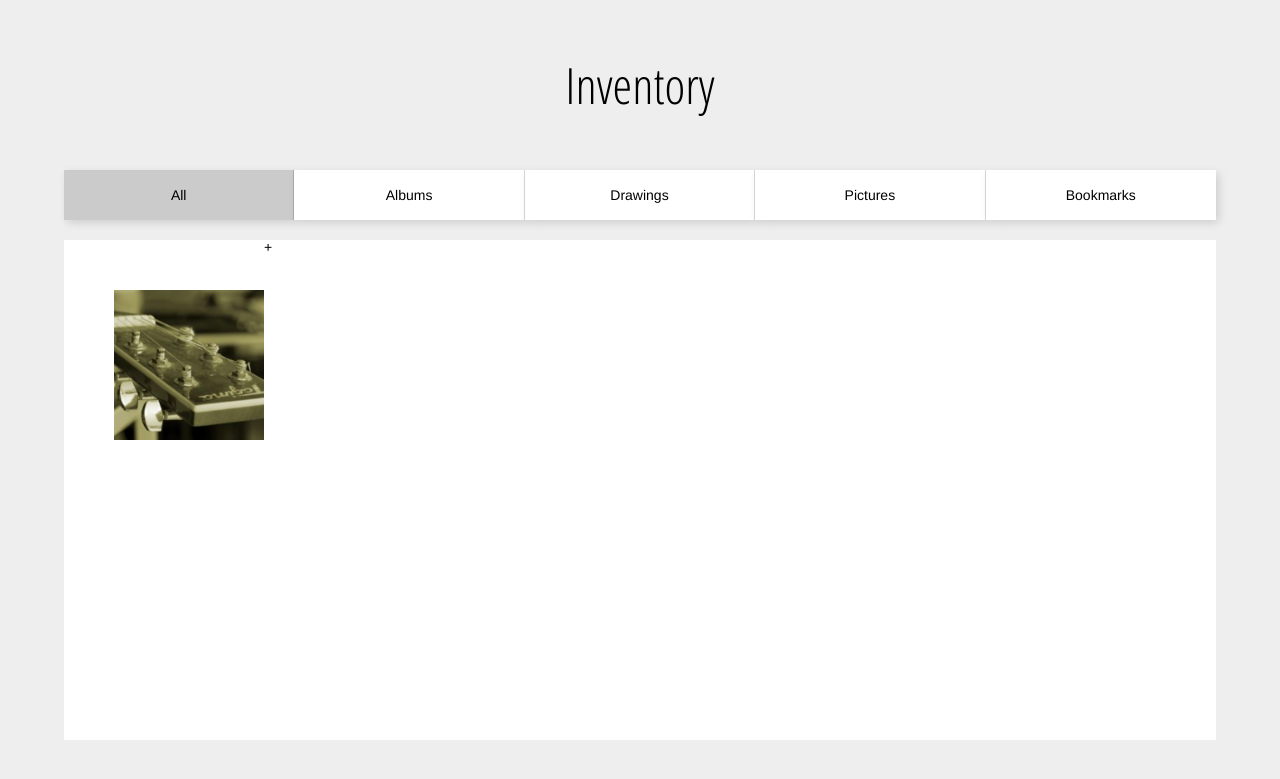
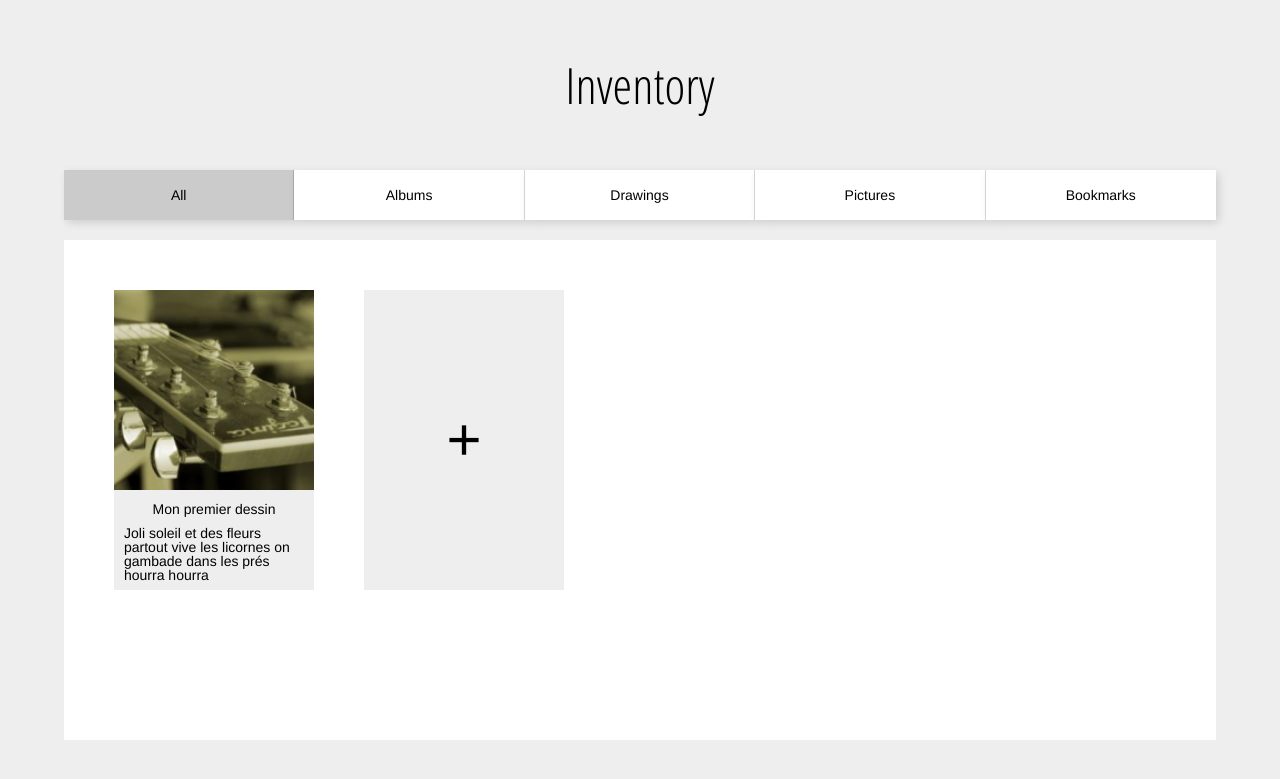
Before and after one commit to BerangereHetic/Inventory, a PHP site: page / in a window 1280 px wide. Shown: the top 779 px of the page. Run offline with PHP 8.4, Linux system fonts and the light colour scheme.

Commit message:
Inventory ready

```diff
--- a/index.html
+++ b/index.html
@@ -33,8 +33,8 @@
        <article class="content">
            <div class="content-item content-item-$">
                <img src="images/favicons/apple-touch-icon.png" alt="Inventory element">
-               <p class="content-item-$-title"></p>
-               <p class="content-item-$-description"></p>
+               <p class="content-item-title">Mon premier dessin</p>
+               <p class="content-item-description">Joli soleil et des fleurs partout vive les licornes on gambade dans les prés hourra hourra </p>
            </div>
            <div class="add-content-item">+</div>
        </article>
--- a/style.css
+++ b/style.css
@@ -75,15 +75,32 @@ CONTENT
     align-items: flex-start;
 }
 
-.inventory article div.content-item{
-    width: 150px;
-    height: 150px;
+.inventory article div{
+    width: 200px;
+    height: 300px;
     background: #eee;
     margin-top: 50px;
     margin-left: 50px;
 }
 
 .inventory article div.content-item img{
-    width: 100%;
-    height: 100%;
+    width: 200px;
+    height: 200px;
 }
+
+.inventory article div.content-item p.content-item-title{
+    margin: 10px;
+    text-align: center;
+}
+
+.inventory article div.content-item p.content-item-description{
+    margin: 10px;
+}
+
+.inventory article div.add-content-item{
+    display: flex;
+    flex-direction: column;
+    justify-content: center;
+    align-items: center;
+    font-size: 60px;
+}
```
Also changed, not shown: identification.html (added).
